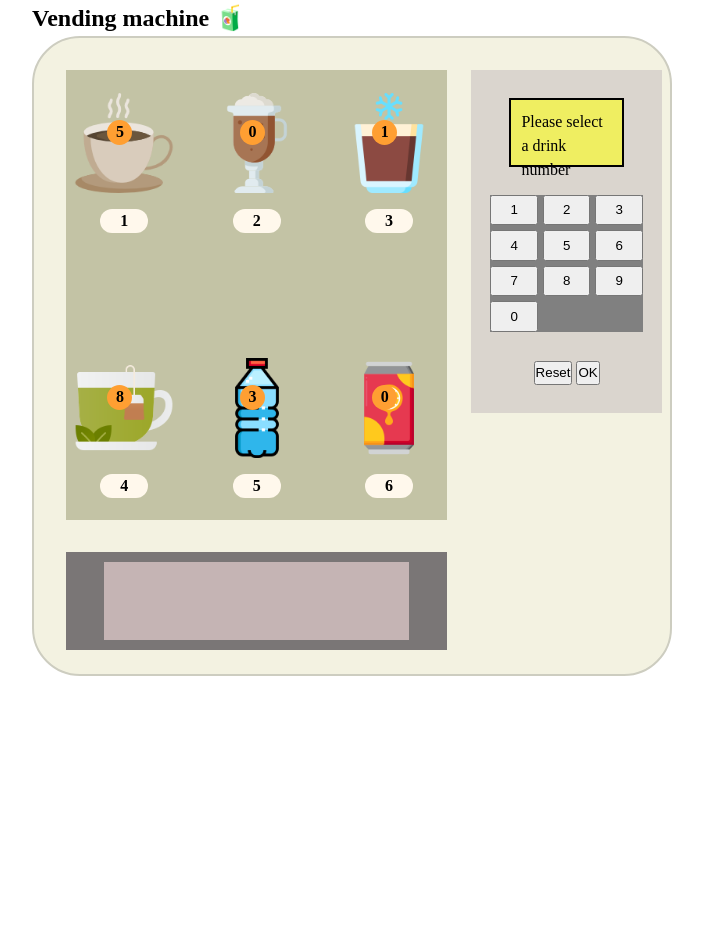
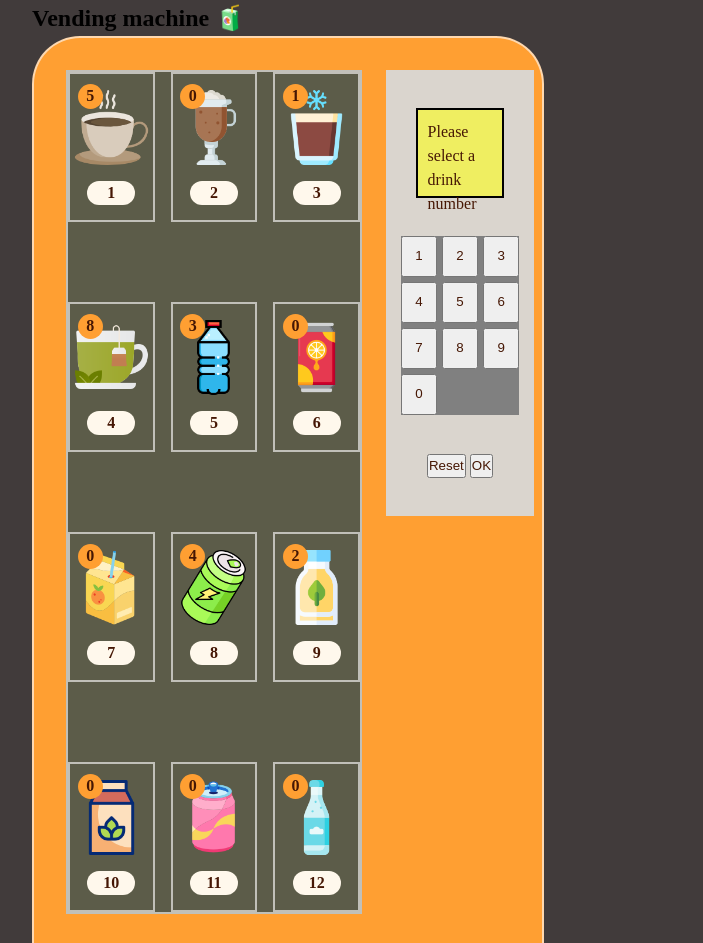
Before and after one commit to vickyfrosties/VendingMachineJS, a plain HTML site: page index.html in a window 1280 px wide. Shown: the top 943 px of the page, without its empty margins (288-991 px from the left). Before the commit the page ends 800 px from the top, so only its background shows below. Drawn offline with Linux system fonts and the light colour scheme.

Commit message:
new drinks to add

```diff
--- a/global.css
+++ b/global.css
@@ -3,22 +3,35 @@
   padding: 0;
   box-sizing: border-box;
   line-height: 1.5;
+  color: #461704;
 }
 
 body {
+  background-color: rgb(65, 59, 59);
   width: 100%;
   height: 100%;
+
+  main {
+    height: 100vh;
+    display: flex;
+    justify-content: center;
+    align-items: center;
+
+  h1 {
+    color: black;
+  }
 
   section {
     width: 50%;
     height: 80vh;
     margin: auto;
+    margin-top:0;
 
     .machine-container {
-      background-color: rgb(243, 242, 225);
-      border: 2px solid rgb(205, 205, 192);
+      background-color: #ff9f32;
+      border: 2px solid #fcfbfaa1;
       border-radius: 3em;
-      height: 100%;
+    width: 80%;
       padding: 2rem;
       display: grid;
       grid-template-columns: 2fr 1fr;
@@ -26,12 +39,13 @@ body {
 
 
       .drinks-grid {
-        background-color: rgb(195, 195, 165);
+        background-color: rgb(92, 92, 73);
+        border: 2px solid #fcfbfaa1;
         margin: 0;
         width: 100%;
-        height: 100%;
+        height: auto;
         display: grid;
-        grid-template-rows: 1fr 1fr;
+        grid-template-rows: 150px 150px 150px 150px;
         grid-template-columns: 2fr 2fr 2fr;
         gap: 5em 1rem;
         grid-template-areas:
@@ -44,10 +58,11 @@ body {
           align-items: center;
           flex-direction: column;
           position: relative;
+          border: 2px solid #fcfbfaa1;
 
           img {
-            width: 100px;
-            height: 100px;
+            width: 75px;
+            height: 75px;
           }
 
           > p {
@@ -68,7 +83,7 @@ body {
             background-color: #ff9f32;
             position: absolute;
             right: 50px;
-            top: 50px;
+            top: 10px;
           }
         }
       }
@@ -77,7 +92,7 @@ body {
         margin: 0 0 0 1.5rem;
         background-color: #dad5ce;
         width: 100%;
-        height: 60%;
+        height: 40%;
         grid-area: 1 / 2 / 3 / 3;
         display: flex;
         flex-direction: column;
@@ -108,7 +123,7 @@ gap: 5px 5px;
         margin-top: 2rem;
         background-color: rgb(122, 118, 118);
         width: 100%;
-        height: 80%;
+        height: 30vh;
         display: flex;
         justify-content: center;
         align-items: center;
@@ -125,4 +140,5 @@ gap: 5px 5px;
       }
     }
   }
+   }
 }
--- a/index.html
+++ b/index.html
@@ -62,6 +62,54 @@
               <img src="./assets/coca.png" alt="" />
               <p class="drinks" id="coca">6</p>
             </div>
+
+            <div class="drink">
+              <div class="quantity">
+                <p id="orange-stock">0</p>
+              </div>
+              <img src="./assets/orange-juice.png" alt="" />
+              <p class="drinks" id="orange">7</p>
+            </div>
+
+            <div class="drink">
+              <div class="quantity">
+                <p id="energy-stock">4</p>
+              </div>
+              <img src="./assets/energy.png" alt="" />
+              <p class="drinks" id="energy">8</p>
+            </div>
+
+            <div class="drink">
+              <div class="quantity">
+                <p id="lemon-stock">2</p>
+              </div>
+              <img src="./assets/lemon.png" alt="" />
+              <p class="drinks" id="lemon">9</p>
+            </div>
+
+            <div class="drink">
+              <div class="quantity">
+                <p id="bio-stock">0</p>
+              </div>
+              <img src="./assets/bio.png" alt="" />
+              <p class="drinks" id="bio">10</p>
+            </div>
+
+            <div class="drink">
+              <div class="quantity">
+                <p id="watermelon-stock">0</p>
+              </div>
+              <img src="./assets/watermelon.png" alt="" />
+              <p class="drinks" id="watermelon">11</p>
+            </div>
+
+            <div class="drink">
+              <div class="quantity">
+                <p id="sparkling-water-stock">0</p>
+              </div>
+              <img src="./assets/sparkling-water.png" alt="" />
+              <p class="drinks" id="sparkling-water">12</p>
+            </div>
           </section>
 
           <section class="drinks-selection">
--- a/script.js
+++ b/script.js
@@ -17,6 +17,26 @@ const WATER_QUANTITY = document.getElementById("water-stock");
 
 const COCA = document.getElementById("coca");
 const COCA_QUANTITY = document.getElementById("coca-stock");
+
+const ORANGE = document.getElementById("orange");
+const ORANGE_QUANTITY = document.getElementById("orange-stock");
+
+const ENERGY = document.getElementById("orange");
+const ENERGY_QUANTITY = document.getElementById("energy-stock");
+
+const LEMON = document.getElementById("orange");
+const LEMON_QUANTITY = document.getElementById("lemon-stock");
+
+const BIO = document.getElementById("orange");
+const BIO_QUANTITY = document.getElementById("bio-stock");
+
+const WATERMELON = document.getElementById("watermelon");
+const WATERMELON_QUANTITY = document.getElementById("watermelon-stock");
+
+const SPARKLING_WATER = document.getElementById("sparkling-water");
+const SPARKLING_WATER_QUANTITY = document.getElementById(
+  "sparkling-water-stock"
+);
 
 const SCREEN = document.getElementById("screen");
 
@@ -113,8 +133,13 @@ VALID.addEventListener("click", () => {
       break;
 
     case "7":
-      IMG_RESULT.src = "";
-      SCREEN.innerText = "This drink is not available atm";
+      if (ORANGE_QUANTITY.textContent > 0) {
+        ORANGE_QUANTITY.textContent -= 1;
+        IMG_RESULT.src = "./assets/orange-juice.png";
+        SCREEN.innerText = "Enjoy your drink! 😎";
+      } else {
+        SCREEN.innerText = "Out of stock :(";
+      }
       break;
 
     case "8":
@@ -127,7 +152,17 @@ VALID.addEventListener("click", () => {
       SCREEN.innerText = "This drink is not available atm";
       break;
 
-    case "0":
+    case "10":
+      IMG_RESULT.src = "";
+      SCREEN.innerText = "This drink is not available atm";
+      break;
+
+    case "11":
+      IMG_RESULT.src = "";
+      SCREEN.innerText = "This drink is not available atm";
+      break;
+
+    case "12":
       IMG_RESULT.src = "";
       SCREEN.innerText = "This drink is not available atm";
       break;
```
Also changed, not shown: assets/bio.png (added), assets/energy.png (added), assets/lemon.png (added), assets/orange-juice.png (added), assets/sparkling-water.png (added), assets/watermelon.png (added).
